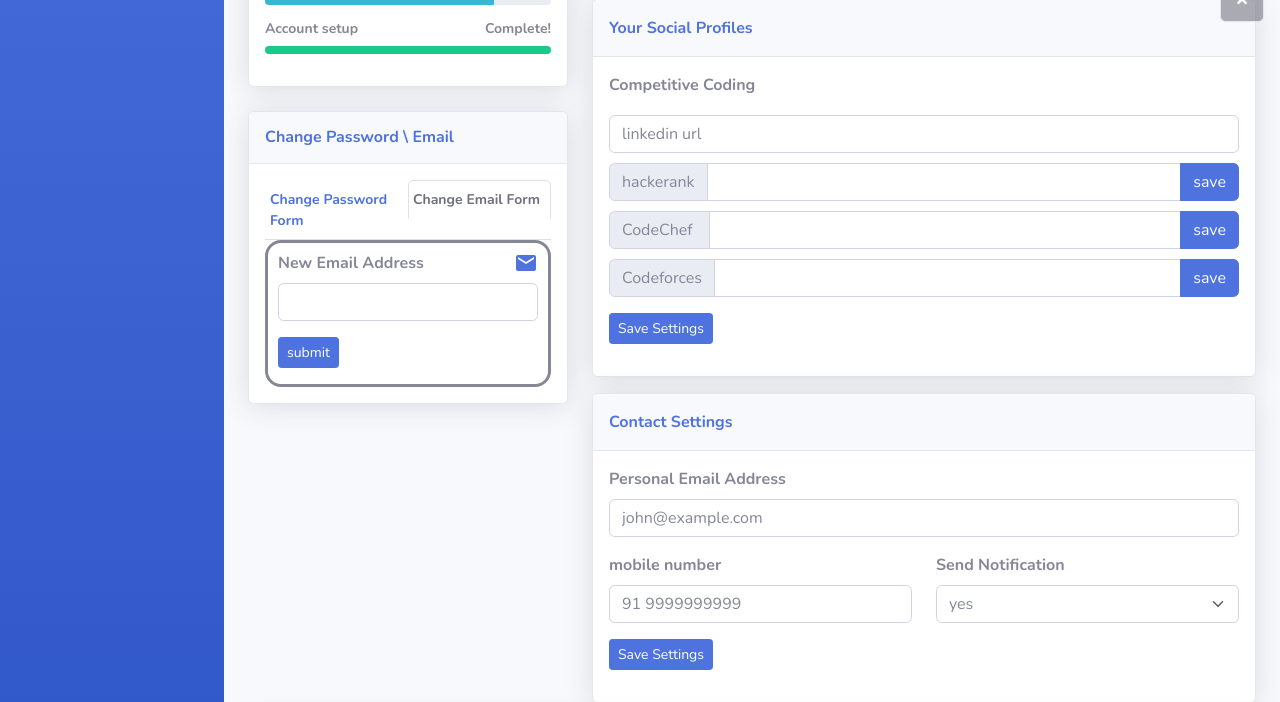
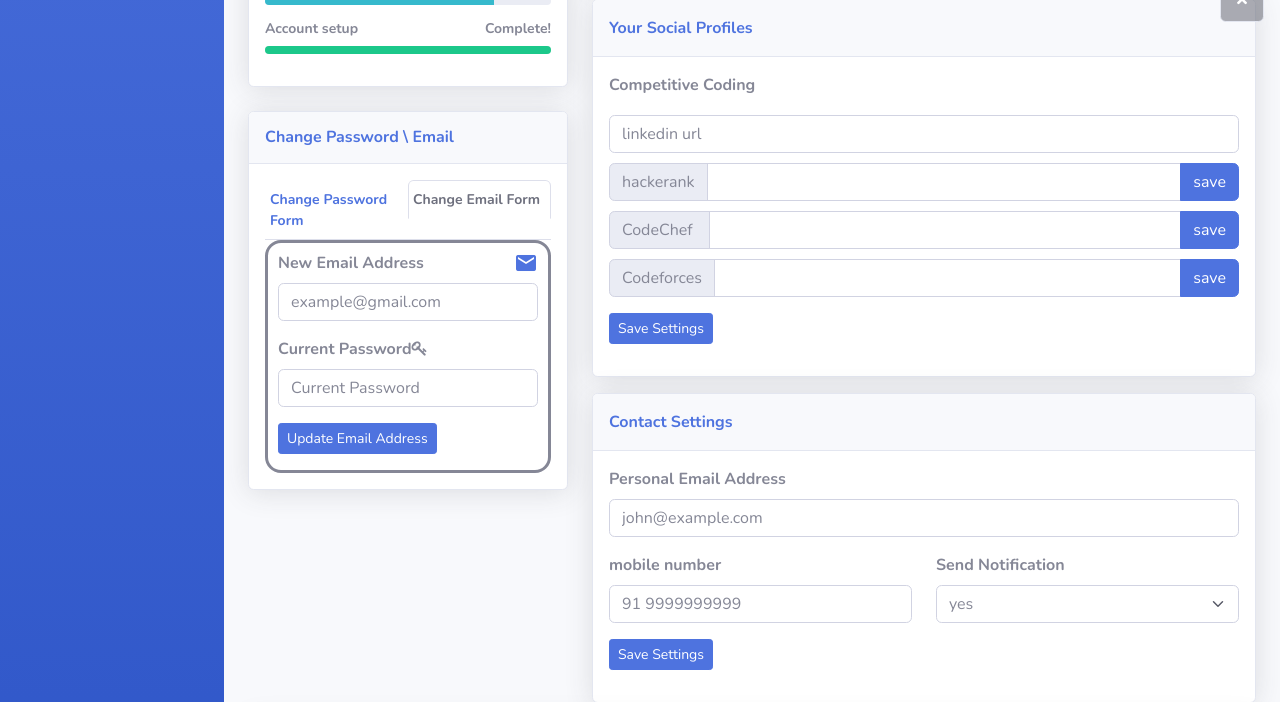
Before and after one commit to Akshith-github/vlab, a Flask app: page /profile in a window 1280 px wide, after a click on "Change Email Form". Shown: the part 762-1464 px from the top of the page. Run offline with Flask 2, Linux system fonts and the light colour scheme; a user stored in the database is signed in; tables that the repository leaves empty hold one stand-in row (values such as "Sample post"); one stand-in notice (Sample message) is shown; some libraries are stand-ins or nearby versions.

Commit message:
change email addreess working... make sure to add secondary maail and only make it changable ..Fixing klu mail as uneditable

```diff
--- a/app/auth/forms.py
+++ b/app/auth/forms.py
@@ -67,3 +67,14 @@ class PasswordResetForm(FlaskForm):
         DataRequired(), EqualTo('password2', message='Passwords must match')])
     password2 = PasswordField('Confirm password', validators=[DataRequired()])
     submit = SubmitField('Reset Password')
+
+
+class ChangeEmailForm(FlaskForm):
+    email = StringField('New Email', validators=[DataRequired(), Length(1, 64),
+                                                Email()])
+    password = PasswordField('Password', validators=[DataRequired()])
+    submit = SubmitField('Update Email Address')
+
+    def validate_email(self, field):
+        if User.query.filter_by(email=field.data.lower()).first():
+            raise ValidationError('Email already registered.')
--- a/app/auth/views.py
+++ b/app/auth/views.py
@@ -5,7 +5,7 @@ from .. import db,flash2
 from ..models import User
 from ..email import send_email
 from .forms import LoginForm, RegistrationForm, ChangePasswordForm, PasswordResetRequestForm,\
-    PasswordResetRequestForm, PasswordResetForm
+    PasswordResetRequestForm, PasswordResetForm, ChangeEmailForm
 
 @auth.before_app_request
 def before_request():
@@ -133,15 +133,17 @@ def change_password():
             current_user.password = changePasswordFormObj.password.data
             db.session.add(current_user)
             db.session.commit()
-            # flash('Your password has been updated.')
-            msgs='Your password has been updated.'
+            flash('Your password has been updated.')
+            # msgs='Your password has been updated.'
             # return redirect(url_for('main.index'))
         else:
-            # flash('Invalid password.')
-            msgs='Invalid password.'
-    for msg in get_flashed_messages():
-        msgs+="\n"+msg
-    session['msg']=msgs
+            flash('Invalid password.')
+            # msgs='Invalid password.'
+    # for msg in get_flashed_messages():
+        # msgs+="\n"+msg
+    # session['msg']=msgs
+    else:
+        flash("failed to change password!! try again !!")
     return redirect(url_for("main.profile"))
 
 
@@ -181,6 +183,35 @@ def password_reset(token):
     return render_template('reset-password.html',passwordResetFormObj=passwordResetFormObj)
 
 
+@auth.route('/change_email', methods=['POST'])
+@login_required
+def change_email_request():
+    changeEmailFormObj = ChangeEmailForm()
+    if changeEmailFormObj.validate_on_submit():
+        if current_user.verify_password(changeEmailFormObj.password.data):
+            new_email = changeEmailFormObj.email.data.lower()
+            token = current_user.generate_email_change_token(new_email)
+            send_email(new_email, 'Confirm your email address',
+                        'mail/change_email',
+                        user=current_user, token=token)
+            flash('An email with instructions to confirm your new email '
+                    'address has been sent to you.')
+            # return redirect(url_for('main.profile'))
+        else:
+            flash('Invalid email or password.')
+    return redirect(url_for('main.profile'))
+    # return render_template("profile.html", changeEmailFormObj=changeEmailFormObj)
+
+
+@auth.route('/change_email/<token>')
+@login_required
+def change_email(token):
+    if current_user.change_email(token):
+        db.session.commit()
+        flash('Your email address has been updated.')
+    else:
+        flash('Invalid request.')
+    return redirect(url_for('main.index'))
 
 """ def onLogin(loginFormObj,**kwarg):
     # print(loginFormObj.data)
--- a/app/main/views.py
+++ b/app/main/views.py
@@ -5,7 +5,7 @@ from ..models import User
 from ..email import send_email
 from . import main
 from .forms import NameForm
-from ..auth.forms import ChangePasswordForm,RegistrationForm
+from ..auth.forms import ChangePasswordForm, ChangeEmailForm#, RegistrationForm
 from jinja2 import exceptions
 
 # @main.before_app_request
@@ -24,9 +24,12 @@ def profile():
     if("msg" in session):
         flash(session["msg"])
     changePasswordFormObj=ChangePasswordForm()
+    changeEmailFormObj=ChangeEmailForm()
     session.pop("msg", None)
     session.pop("chngpwdData", None)
-    return render_template('profile.html',pageProfile="active",changePasswordFormObj=changePasswordFormObj)
+    return render_template('profile.html',pageProfile="active",
+        changePasswordFormObj=changePasswordFormObj,
+        changeEmailFormObj=changeEmailFormObj)
 
 
 # @main.route('/<page>', methods=['GET'])
--- a/app/templates/profile.html
+++ b/app/templates/profile.html
@@ -185,15 +185,34 @@
                                             <div class="tab-pane" role="tabpanel" id="tab-2">
                                                 <h4 class="text-primary small fw-bold"><span class="float-end"><i
                                                             class="material-icons">email</i></span></h4>
-                                                <form>
-                                                    <div class="mb-3"><label class="form-label"
+                                                <form action="{{url_for('auth.change_email_request')}}" method="POST">
+                                                    {{changeEmailFormObj.hidden_tag()  }}
+                                                    <div class="mb-3">
+                                                        <div class="mb-3" style="margin: 6px 0px;">
+                                                            <label class="form-label"
                                                             for="address"><strong>New Email
-                                                                Address</strong><br></label><input class="form-control"
-                                                            type="password">
+                                                                Address</strong><br></label>
+                                                                <!-- <input class="form-control"
+                                                            type="email"> -->
+                                                                {{changeEmailFormObj.email(class="form-control",type="email",inputmode="email",required="",placeholder="example@gmail.com")}}
+                                                        </div>
+                                                        <div class="mb-3" style="margin: 6px 0px;">
+                                                            <!-- <h4 class="text-primary small fw-bold"><span class="float-end"><i
+                                                                class="fa fa-key"></i></span></h4> -->
+                                                            <label class="form-label"
+                                                                for="address"><strong>Current
+                                                                    Password
+                                                                    <span class="float-end"><i
+                                                                        class="fa fa-key"></i></span>
+                                                                </strong><br></label>
+                                                            <!-- <input class="form-control" type="password"> -->
+                                                            {{changeEmailFormObj.password(class="form-control",placeholder="Current Password", type="password",inputmode="password",id="currentPassword",required="")}}
+                                                        </div>
                                                         <div class="mb-3"
-                                                            style="margin: 16px 0px;/*transform: translate(0px) rotate(0deg) scale(1) skew(0deg);*/filter: hue-rotate(0deg) invert(0%);">
-                                                            <button class="btn btn-primary btn-sm"
-                                                                type="submit">submit</button>
+                                                            style="margin: 6px 0px;">
+                                                            <!-- <button class="btn btn-primary btn-sm"
+                                                                type="submit">submit</button> -->
+                                                                {{changeEmailFormObj.submit(class="btn btn-primary btn-sm")}}
                                                         </div>
                                                     </div>
                                                 </form>
```
Also changed, not shown: app/models.py (+21 -0 lines), app/templates/mail/change_email.html (added, +7 -0 lines), app/templates/mail/change_email.txt (added, +11 -0 lines).
